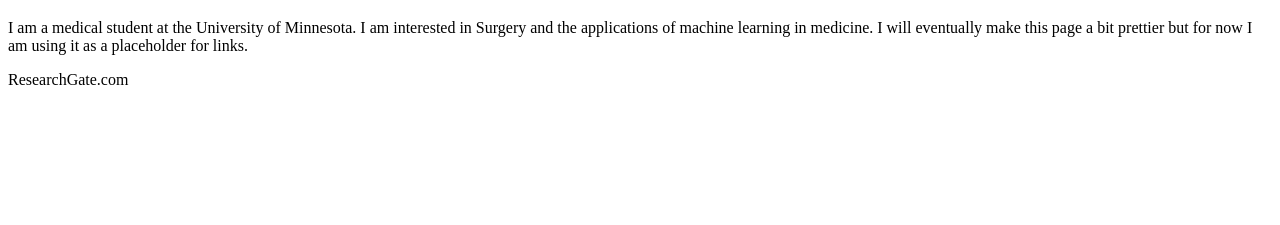
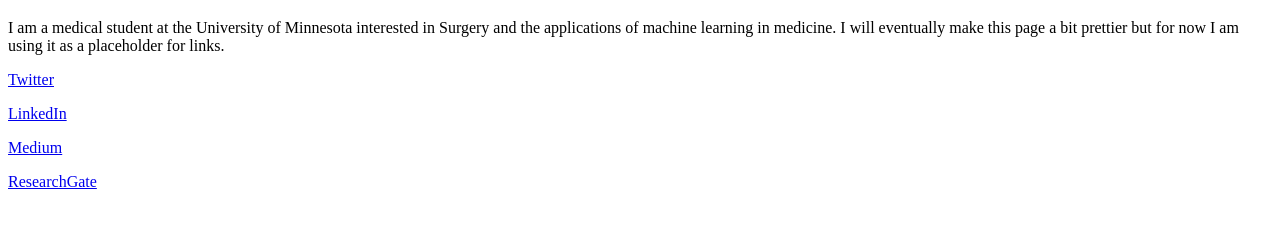
Before and after one commit to ChristyHorn14/ChristyHorn14.github.io, a plain HTML site: page index.html in a window 1280 px wide. Shown: the part 61-286 px from the top of the page. Drawn offline with Linux system fonts and the light colour scheme.

Commit message:
Update index.html

```diff
--- a/index.html
+++ b/index.html
@@ -3,8 +3,11 @@
 <body>
 
 <h1>Chris Hornung</h1>
-<p>I am a medical student at the University of Minnesota. I am interested in Surgery and the applications of machine learning in medicine. I will eventually make this page a bit prettier but for now I am using it as a placeholder for links.</p>
-<p><ahref="https://www.researchgate.net/profile/Chris-Hornung/">ResearchGate.com</a> </p>
+<p>I am a medical student at the University of Minnesota interested in Surgery and the applications of machine learning in medicine. I will eventually make this page a bit prettier but for now I am using it as a placeholder for links.</p>
+<p> <a href="https://twitter.com/ChrisHornung">Twitter</a> </p>
+<p> <a href="https://www.linkedin.com/in/chris-hornung/">LinkedIn</a> </p>
+<p> <a href="https://chrishornung14.medium.com/">Medium</a> </p>
+<p> <a href="https://www.researchgate.net/profile/Chris-Hornung/">ResearchGate</a> </p>
 
 </body>
 </html>
```
